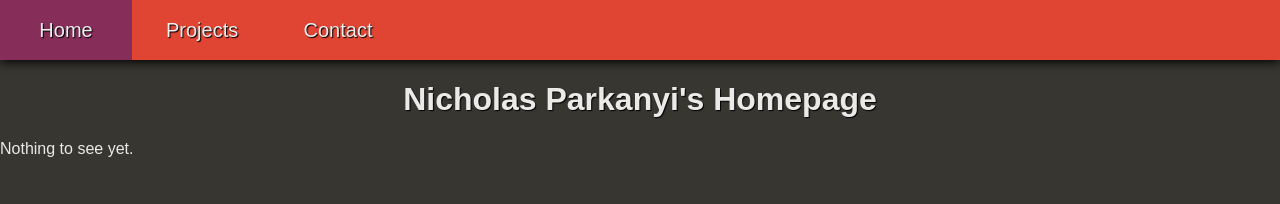
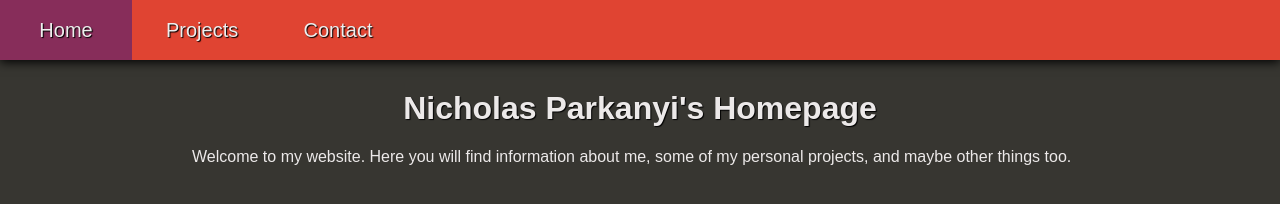
Before and after one commit to nparkanyi/nparkanyi.github.io, a plain HTML site: page index.html in a window 1280 px wide. Drawn offline with Linux system fonts and the light colour scheme; a web font is replaced by a local one.

Commit message:
homepage text

```diff
--- a/index.html
+++ b/index.html
@@ -24,9 +24,12 @@
       </ul>
     </nav>
 
-    <header>
-      <h1>Nicholas Parkanyi's Homepage</h1>
-    </header>
-    <p>Nothing to see yet.</p>
+    <div id="content">
+      <header>
+        <h1>Nicholas Parkanyi's Homepage</h1>
+      </header>
+      <p>Welcome to my website. Here you will find information about me,
+          some of my personal projects, and maybe other things too.</p>
+    </div>
   </body>
 </html>
--- a/style.css
+++ b/style.css
@@ -13,6 +13,13 @@ h1 {
 p {
   font-family: "Droid Sans", sans-serif;
   color: #ece9e9;
+}
+
+#content {
+  display: block;
+  margin-left: 15%;
+  margin-right: 15%;
+  margin-top: 30px;
 }
 
 /* Menu bar stuff */
@@ -59,6 +66,10 @@ p {
   background-color: #872d5a;
 }
 
+#menuBarNav ul li:active {
+  background-color: #872d5a;
+}
+
 li.dropdown > ul {
   display: none;
   position: absolute;
```
